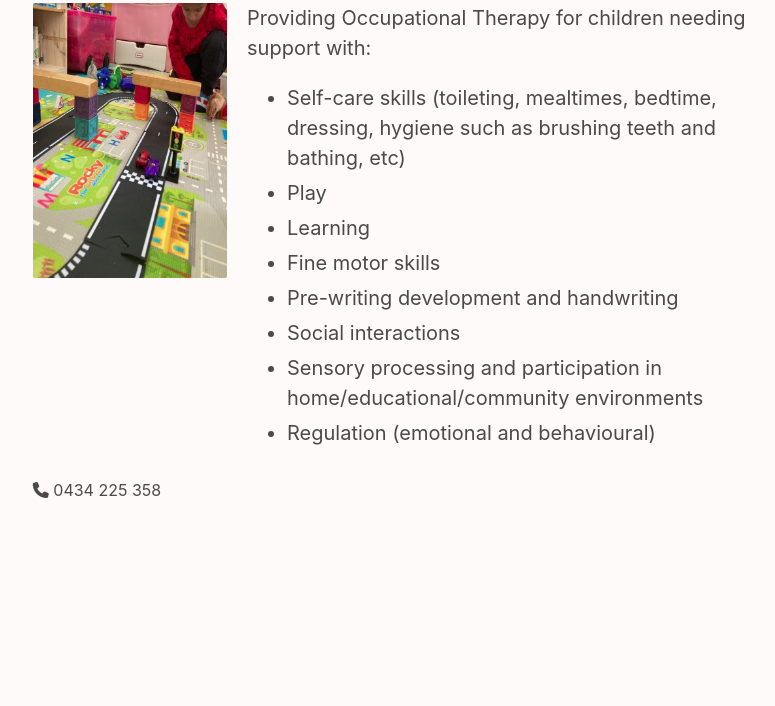
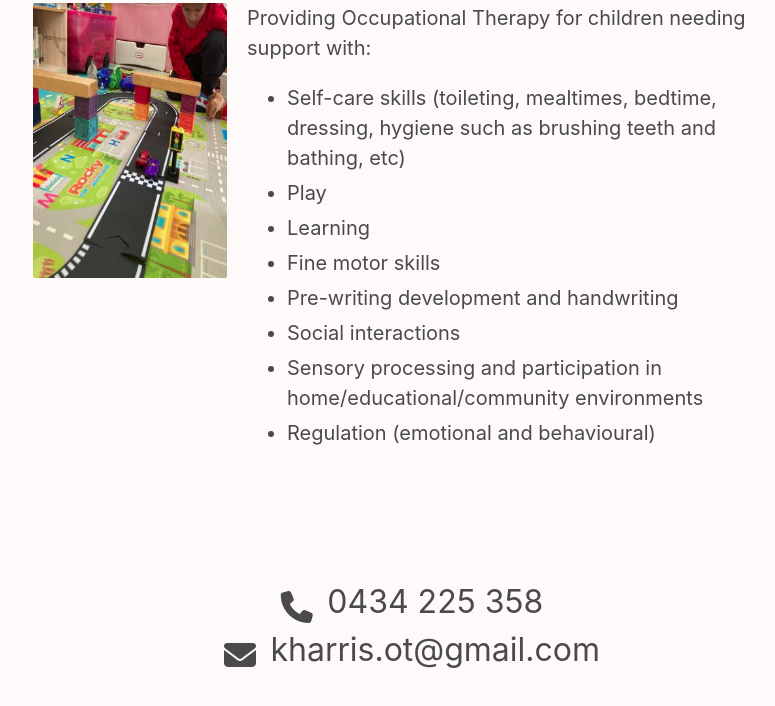
Before and after one commit to woolawin/kharris, a website: page index.html in a window 1280 px wide. Shown: the part 537-1243 px from the top of the page, without its empty margins (228-1003 px from the left). Before the commit the page ends 1051 px from the top, so only its background shows below. Drawn offline with nearby package versions, Linux system fonts and the light colour scheme.

Commit message:
bottom contact

```diff
--- a/index.html
+++ b/index.html
@@ -49,6 +49,19 @@
                 border-radius: 2px;
             }
 
+            .bottom-contact {
+                display: flex;
+                flex-direction: column;
+                align-items: center;
+
+                padding-top: 100px;
+                padding-bottom: 100px;
+            }
+
+            .bottom-contact span {
+                font-size: 32px;
+                padding-left: 10px;
+            }
 
 
             .contact-send {
@@ -115,9 +128,15 @@
                 </article>
 
                 <article>
-                    <div>
-                      <i class="fa-solid fa-phone"></i>
-                      0434 225 358
+                    <div class="bottom-contact">
+                        <div>
+                            <i class="fa-solid fa-phone fa-2xl"></i>
+                            <span>0434 225 358</span>
+                        </div>
+                        <div>
+                            <i class="fa-solid fa-envelope fa-2xl"></i>
+                            <span>kharris.ot@gmail.com</span>
+                        </div>
                     </div>
                 </article>
         <!--
```
